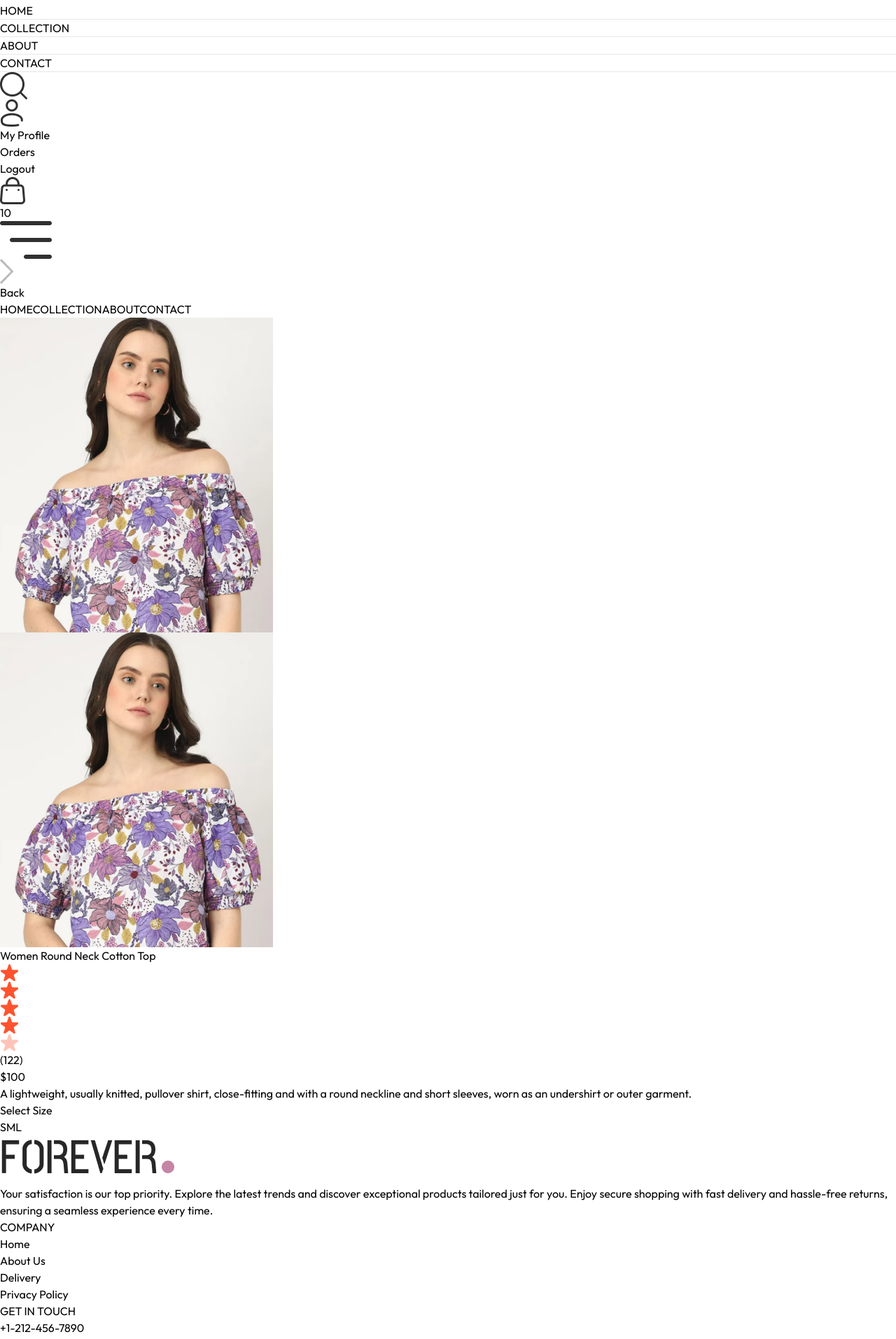
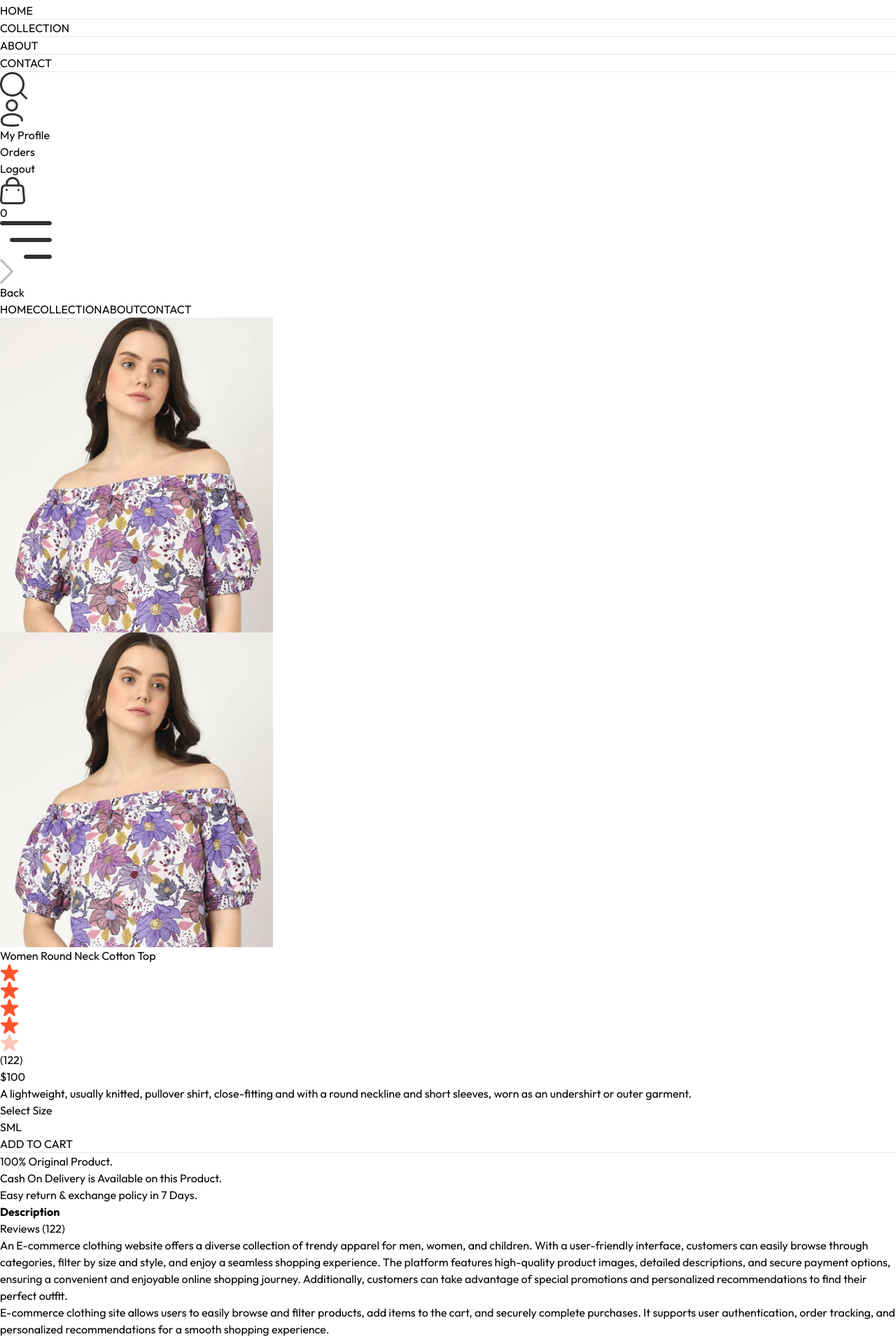
Before and after one commit to prabhatgit26/mern-fabrica, a React (Vite) app in the folder frontend/: page /product/aaaaa in a window 1280 px wide. Shown: the part 68-1982 px from the top of the page at 70% size. Built offline with nearby package versions, Linux system fonts and the light colour scheme.

Commit message:
updated frontend 28 sept.

```diff
--- a/frontend/package.json
+++ b/frontend/package.json
@@ -13,6 +13,7 @@
     "react": "^18.3.1",
     "react-dom": "^18.3.1",
     "react-router-dom": "^6.26.2",
+    "react-toastify": "^10.0.5",
     "toastify": "^2.0.1"
   },
   "devDependencies": {
--- a/frontend/src/App.jsx
+++ b/frontend/src/App.jsx
@@ -12,10 +12,13 @@ import PlaceOrder from "./pages/PlaceOrder";
 import Navbar from "./components/Navbar";
 import Footer from "./components/Footer";
 import SearchBar from "./components/SearchBar";
+import { ToastContainer, toast } from 'react-toastify';
+  import 'react-toastify/dist/ReactToastify.css';
 
 const App = () => {
   return (
     <div className="px-4 sm:px-[5vw] md:px-[7vw] lg:px-[9vw]">
+      <ToastContainer />
       <Navbar />
       <SearchBar />
       <Routes>
--- a/frontend/src/components/Navbar.jsx
+++ b/frontend/src/components/Navbar.jsx
@@ -7,7 +7,7 @@ const Navbar = () => {
 
     const [visible, setVisible] = useState(false);
 
-    const { setShowSearch } = useContext(ShopContext);
+    const { setShowSearch, getCartCount } = useContext(ShopContext);
 
 
   return (
@@ -48,7 +48,7 @@ const Navbar = () => {
                 </div>
                 <Link to='/cart' className='relative'>
                     <img src={assets.cart_icon} className="w-5 min-w-5" alt="" />
-                    <p className="absolute right-[-5px] bottom-[-5px] w-4 text-center leading-4 bg-black text-white aspect-square rounded-full text-[8px]">10</p>
+                    <p className="absolute right-[-5px] bottom-[-5px] w-4 text-center leading-4 bg-black text-white aspect-square rounded-full text-[8px]">{getCartCount()}</p>
                 </Link>
                 <img onClick={()=>{setVisible(true)}} src={assets.menu_icon} className="w-5 cursor-pointer sm:hidden" alt="" />
       </div>
--- /dev/null
+++ b/frontend/src/components/RelatedProduct.jsx
@@ -0,0 +1,48 @@
+import React, { useContext, useEffect, useState } from 'react'
+import { products } from '../assets/assets'
+import { ShopContext } from '../context/ShopContext'
+import Title from './Title'
+import ProductItem from './ProductItem'
+
+const RelatedProduct = ({category, subCategory}) => {
+
+    const { products } = useContext(ShopContext);
+    const [related, setRelated] = useState([]);
+
+    useEffect(()=>{
+
+        if (products.length > 0) {
+            let productsCopy = products.slice();
+
+            productsCopy =productsCopy.filter((item) =>category === item.category);
+            productsCopy = productsCopy.filter((item)=>subCategory === item.subCategory);
+
+            setRelated(productsCopy.slice(0,5));
+
+
+        }
+
+    },[products]);
+
+
+
+  return (
+    <div className='my-24'>
+      <div className='text-center text-3xl py-2'>
+      <Title text1={"RELATED"} text2={"PRODUCTS"} />
+      </div>
+
+      <div className='grid grid-cols-2 sm:grid-cols-3 md:grid-cols-4 lg:grid-cols-5 gap-4 gap-y-6'>
+        {
+            related.map((item,index)=>(
+                <ProductItem key={index} id={item._id} name={item.name} price={item.price} image={item.image} />
+            ))
+        }
+      </div>
+
+
+    </div>
+  )
+}
+
+export default RelatedProduct;
--- a/frontend/src/context/ShopContext.jsx
+++ b/frontend/src/context/ShopContext.jsx
@@ -1,5 +1,6 @@
-import { createContext, useState } from "react";
+import { createContext, useEffect, useState } from "react";
 import { products } from "../assets/assets";
+import { toast } from "react-toastify";
 export const ShopContext = createContext();
 
 const ShopContextProvider = (props) => {
@@ -8,11 +9,76 @@ const ShopContextProvider = (props) => {
     const delivery_fee = 10;
     const [search, setSearch] = useState('');
     const [ showSearch, setShowSearch] = useState(false);
+    const [cartItems, setCartItems] = useState({});
+
+
+
+
+
+
+     // creating function add to cart
+     const addToCart = async (itemId, size) => {
+
+        if (!size) {
+            toast.error('Select Product size');
+            return;
+        }
+
+        let cartData = structuredClone(cartItems);
+
+        if (cartData[itemId]) {
+            if (cartData[itemId][size]) {
+                cartData[itemId][size] += 1;
+            }
+            else{
+                cartData[itemId][size] = 1;
+            }
+        }
+        else{
+            cartData[itemId] = {};
+            cartData[itemId][size] = 1;
+        }
+
+        setCartItems(cartData);
+
+    }
+
+
+    const getCartCount = () => {
+        let totalCount = 0;
+        for(const items in cartItems){
+            for(const item in cartItems[items]){
+                try {
+                    if (cartItems[items][item] > 0) {
+                        totalCount += cartItems[items][item];
+                    }
+                } catch (error) {
+
+                }
+            }
+        }
+        return totalCount;
+    }
+
+
+    const updateQuantity = async (itemId, size, quantity)=>{
+
+        let cartData = structuredClone(cartItems);
+
+        cartData[itemId][size] = quantity;
+
+        setCartItems(cartData);
+
+
+
+    }
+
 
 
     const value = {
         products , currency, delivery_fee,
-        search, setSearch, showSearch, setShowSearch
+        search, setSearch, showSearch, setShowSearch,
+        cartItems, addToCart, getCartCount, updateQuantity
 
     }
 
--- a/frontend/src/pages/Cart.jsx
+++ b/frontend/src/pages/Cart.jsx
@@ -1,8 +1,71 @@
-import React from 'react'
+import React, { useContext, useEffect, useState } from 'react'
+import { ShopContext } from '../context/ShopContext'
+import Title from '../components/Title';
+import { assets } from '../assets/assets';
 
 const Cart = () => {
+
+  const { products, currency, cartItems, updateQuantity } = useContext(ShopContext);
+
+  const [cartData, setCartData] = useState([]);
+
+  useEffect(()=>{
+
+    const tempdata = [];
+    for(const items in cartItems){
+      for(const item in cartItems[items]){
+        if (cartItems[items][item] > 0) {
+          tempdata.push({
+            _id: items,
+            size: item,
+            quantity: cartItems[items][item]
+          })
+        }
+      }
+    }
+
+    setCartData(tempdata);
+  },[cartItems]);
+
+
+
+
+
+
+
   return (
-    <div>
+    <div className='border-t pt-14'>
+
+    <div className='text-2xl mb-3'>
+        <Title text1={'YOUR'} text2={'CART'}/>
+    </div>
+
+    <div className=''>
+      {
+        cartData.map((item,index)=>{
+          const productData = products.find((product)=> product._id === item._id);
+          return (
+            <div key={index} className='py-4 border-t border-b text-gray-700 grid grid-cols-[4fr_0.5fr] sm:grid-cols-[4fr_2fr_0.5fr] items-center gap-4'>
+              <div className=' flex items-start gap-6'>
+                <img className='w-16 sm:w-20' src={productData.image[0]} alt="" />
+                <div>
+                  <p className='text-xs sm:text-lg font-medium'>{productData.name}</p>
+                  <div className='flex items-center gap-5 mt-2'>
+                    <p>{currency}{productData.price}</p>
+                    <p className='px-2 sm:px-3 sm:py-1 border bg-slate-50'>{item.size}</p>
+                  </div>
+                </div>
+              </div>
+              <input className='border max-w-10 sm:max-w-20 px-1 sm:px-2 py-1' type="number" min={1} defaultValue={item.quantity} />
+              <img onClick={()=> updateQuantity(item._id, item.size, 0)} className='w-4 mr-4 sm:w-5 cursor-pointer' src={assets.bin_icon} alt="" />
+            </div>
+          )
+        })
+      }
+    </div>
+
+
+
 
     </div>
   )
--- a/frontend/src/pages/Product.jsx
+++ b/frontend/src/pages/Product.jsx
@@ -2,19 +2,20 @@ import React, { useContext, useEffect, useState } from "react";
 import { useParams } from "react-router-dom";
 import { ShopContext } from "../context/ShopContext";
 import { assets } from "../assets/assets";
+import RelatedProduct from "../components/RelatedProduct";
 
 const Product = () => {
   const { productId } = useParams(); //we will get product id
-  const { products, currency } = useContext(ShopContext); // we will get all products data from context
+  const { products, currency, addToCart } = useContext(ShopContext); // we will get all products data from context
   const [productData, setProductdata] = useState(false);
   const [image, setImage] = useState("");
+  const [size, setSize] = useState("");
 
   const fetchProductData = async () => {
     products.map((item) => {
       if (item._id === productId) {
         setProductdata(item);
         setImage(item.image[0]);
-        console.log(item);
 
         return null;
       }
@@ -32,11 +33,15 @@ const Product = () => {
         {/* --------------- product images ------------------- */}
         <div className="flex-1 flex flex-col-reverse gap-3 sm:flex-row">
           <div className="flex sm:flex-col overflow-x-auto sm:overflow-y-scroll justify-between sm:justify-normal sm:w-[18.7%] w-full">
-            {
-              productData.image.map((item, index)=>(
-                <img onClick={()=>setImage(item)} src={item} key={index} alt="" className="w-[24%] sm:w-full sm:mb-3 flex-shrink-0 cursor-pointer"/>
-              ))
-            }
+            {productData.image.map((item, index) => (
+              <img
+                onClick={() => setImage(item)}
+                src={item}
+                key={index}
+                alt=""
+                className="w-[24%] sm:w-full sm:mb-3 flex-shrink-0 cursor-pointer"
+              />
+            ))}
           </div>
           <div className="w-full sm:w-[80%]">
             <img src={image} className="w-full h-auto" alt="" />
@@ -54,21 +59,78 @@ const Product = () => {
             <img src={assets.star_dull_icon} alt="" className="w-3 5" />
             <p className="pl-2">(122)</p>
           </div>
-              <p className="mt-5 text-3xl font-medium">{currency}{productData.price}</p>
-              <p className="mt-5 text-gray-500 md:w-4/5">{productData.description}</p>
+          <p className="mt-5 text-3xl font-medium">
+            {currency}
+            {productData.price}
+          </p>
+          <p className="mt-5 text-gray-500 md:w-4/5">
+            {productData.description}
+          </p>
           <div className="flex flex-col gap-4 my-8">
             <p>Select Size</p>
             <div className="flex gap-2">
-                    {
-                      productData.sizes.map((item, index)=>(
-                        <button className={`border py-2 px-4 bg-gray-100`} key={index}>{item}</button>
-                      ))
-                    }
+              {productData.sizes.map((item, index) => (
+                <button
+                  onClick={() => setSize(item)}
+                  className={`border py-2 px-4 bg-gray-100 ${
+                    item === size ? " bg-gray-600 text-white" : ""
+                  }`}
+                  key={index}
+                >
+                  {item}
+                </button>
+              ))}
+            </div>
+          </div>
+          <button
+            onClick={() => addToCart(productData._id, size)}
+            className="bg-black text-white px-8 py-3 text-sm active:bg-gray-700"
+          >
+            ADD TO CART
+          </button>
+          <hr className="mt-8 sm:w-4/5" />
+          <div className="text-sm text-gray-500 mt-5 flex flex-col gap-1">
+            <p>100% Original Product.</p>
+            <p>Cash On Delivery is Available on this Product.</p>
+            <p>Easy return & exchange policy in 7 Days.</p>
           </div>
         </div>
       </div>
 
+      {/* ---------- Description and review section ------------------ */}
+      <div className="mt-20">
+        <div className="flex ">
+          <b className="border px-5 py-3 text-sm">Description</b>
+          <p className="border px-5 py-3 text-sm">Reviews (122)</p>
         </div>
+        <div className="flex flex-col gap-4 border py-6 px-6 text-sm text-gray-700">
+          <p>
+            An E-commerce clothing website offers a diverse collection of trendy
+            apparel for men, women, and children. With a user-friendly
+            interface, customers can easily browse through categories, filter by
+            size and style, and enjoy a seamless shopping experience. The
+            platform features high-quality product images, detailed
+            descriptions, and secure payment options, ensuring a convenient and
+            enjoyable online shopping journey. Additionally, customers can take
+            advantage of special promotions and personalized recommendations to
+            find their perfect outfit.
+          </p>
+
+          <p>
+            E-commerce clothing site allows users to easily browse and filter
+            products, add items to the cart, and securely complete purchases. It
+            supports user authentication, order tracking, and personalized
+            recommendations for a smooth shopping experience.
+          </p>
+        </div>
+      </div>
+
+      {/* ----------- display related products --------------- */}
+
+      <RelatedProduct
+        category={productData.category}
+        subCategory={productData.subCategory}
+      />
     </div>
   ) : (
     <div className="opacity-0"></div>
```
Also changed, not shown: 1 other file (tests, documents, lock files or other folders). Lines whose indentation alone changed are shown as unchanged.
